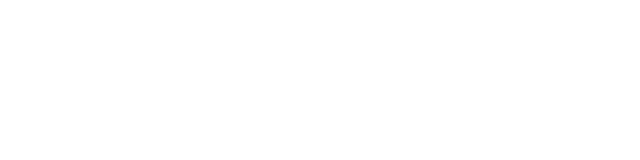
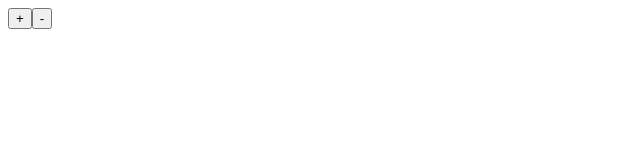
Before and after one commit to DavletArtykov/Counter, a React (Create React App) app: page / in a window 1280 px wide. Shown: the top 160 px of the page, without its empty margins (0-640 px from the left). Built offline with nearby package versions, Linux system fonts and the light colour scheme.

Commit message:
first commit

```diff
--- a/src/App.js
+++ b/src/App.js
@@ -1,6 +1,6 @@
 
 import './App.css';
-import ExpensesItem from './components/ExpensesItem';
+import {Button} from './components/button/Button'
 
 function App() {
 
@@ -10,7 +10,8 @@
 
   return (
     <div className="App">
-      <ExpensesItem/>
+      <Button title='+'/>
+      <Button title='-'/>
     </div>
   );
 }
--- a/src/components/ExpensesItem.css
+++ /dev/null
@@ -1,10 +0,0 @@
-.expenses{
-    display: flex;
-    justify-content: space-between;
-    align-items: center;
-    border: 1px solid black;
-    border-radius: 20px;
-    background-color: brown;
-    color: white;
-    padding: 20px;
-}
--- /dev/null
+++ b/src/components/button/Button.css
@@ -0,0 +1,7 @@
+.btn{
+    width: 30px;
+    height: 30px;
+    background-color: lightblue;
+    border: 1px solid blue;
+
+}
--- /dev/null
+++ b/src/components/button/Button.jsx
@@ -0,0 +1,10 @@
+
+
+import './Button.css'
+
+export const Button = (props) =>{
+    let title = props.title
+    return(
+        <button className='btm' >{title}</button>
+    )
+}
```
Also changed, not shown: src/components/ExpensesItem.js (deleted, +0 -9 lines), src/components/Count/Count.jsx (added).
